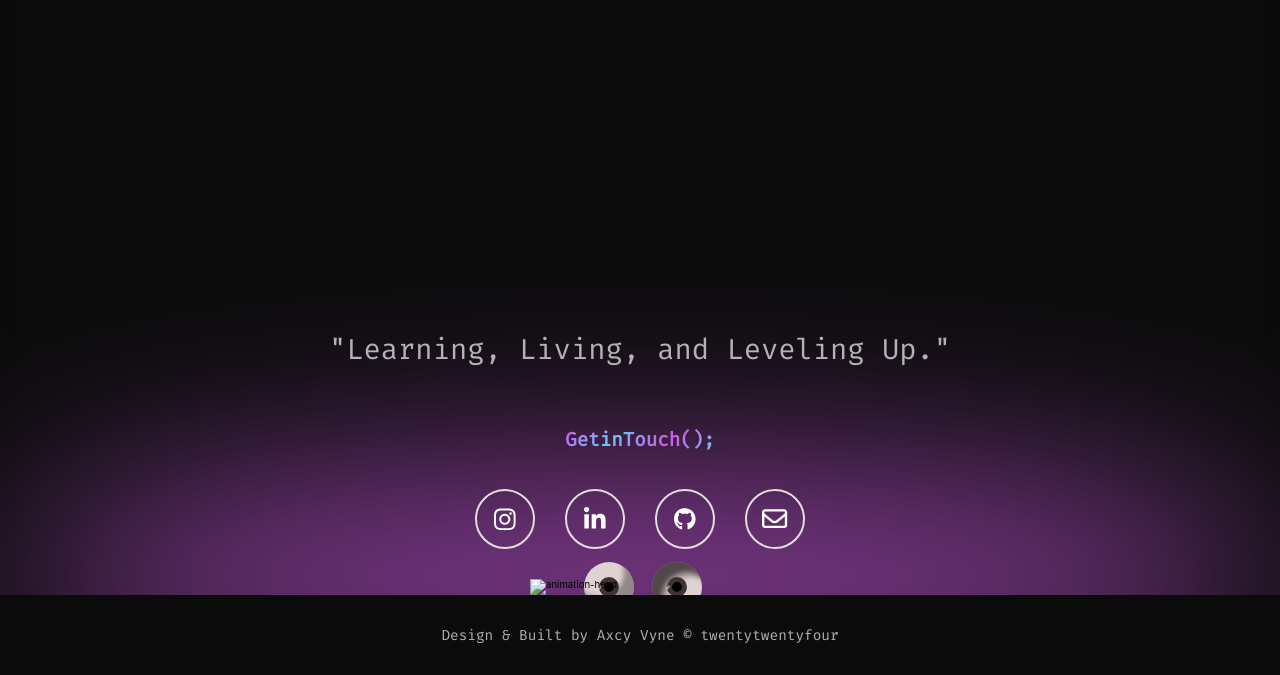
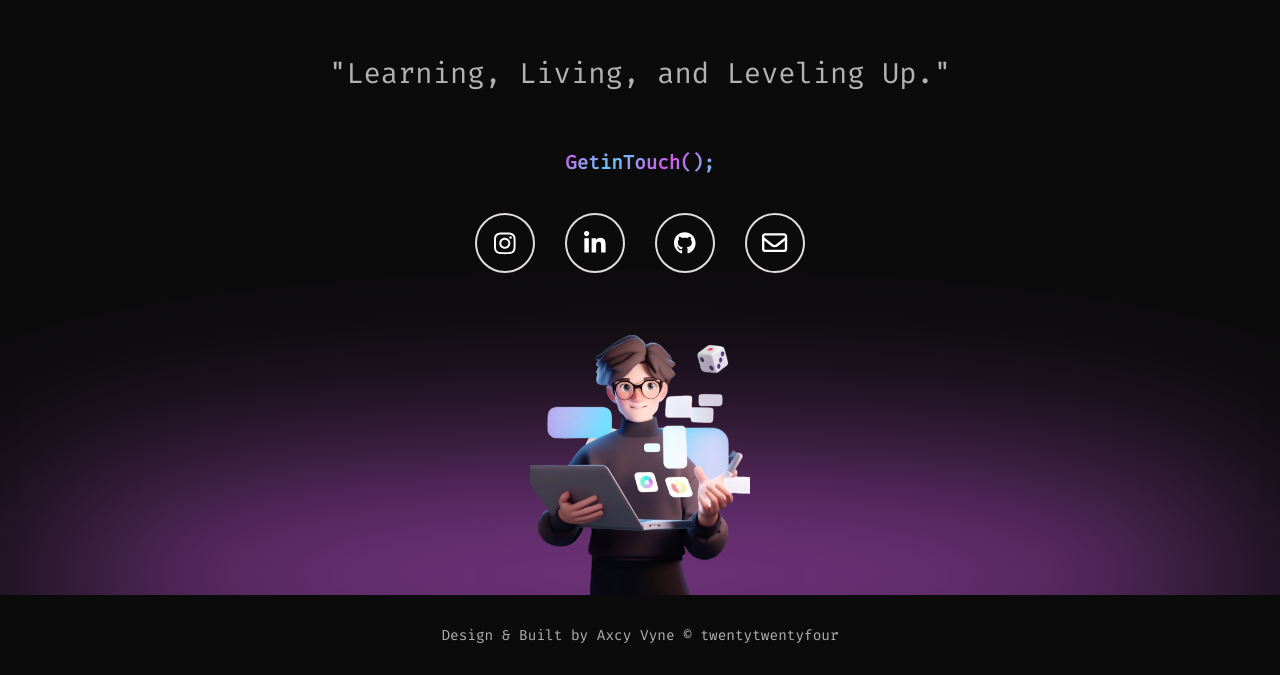
Before and after one commit to Nakoruunoru/axcy, a plain HTML site: page panelist.html in a window 1280 px wide. Shown: the part 1923-2598 px from the top of the page. Drawn offline with nearby package versions, Linux system fonts and the light colour scheme; a script that the page names is missing; a web font is replaced by a local one.

Commit message:
Update panelist.html

```diff
--- a/panelist.html
+++ b/panelist.html
@@ -505,7 +505,7 @@ populatePanelList(panelData);
           </div>
         </div>
         <div class="footer-avatar-container">
-          <img src="src/png/footer-avatar-vinod.png" alt="animation-head" class="footer-avatar-img" id="footer-wala-avatar"/>
+          <img src="src/png/footer.png" alt="animation-head" class="footer-avatar-img" id="footer-wala-avatar"/>
           <div class="footer-avatar-face">
             <div class="footer-avatar-eye footer-left-eye">
               <div class="footer-pupil"></div>
```
